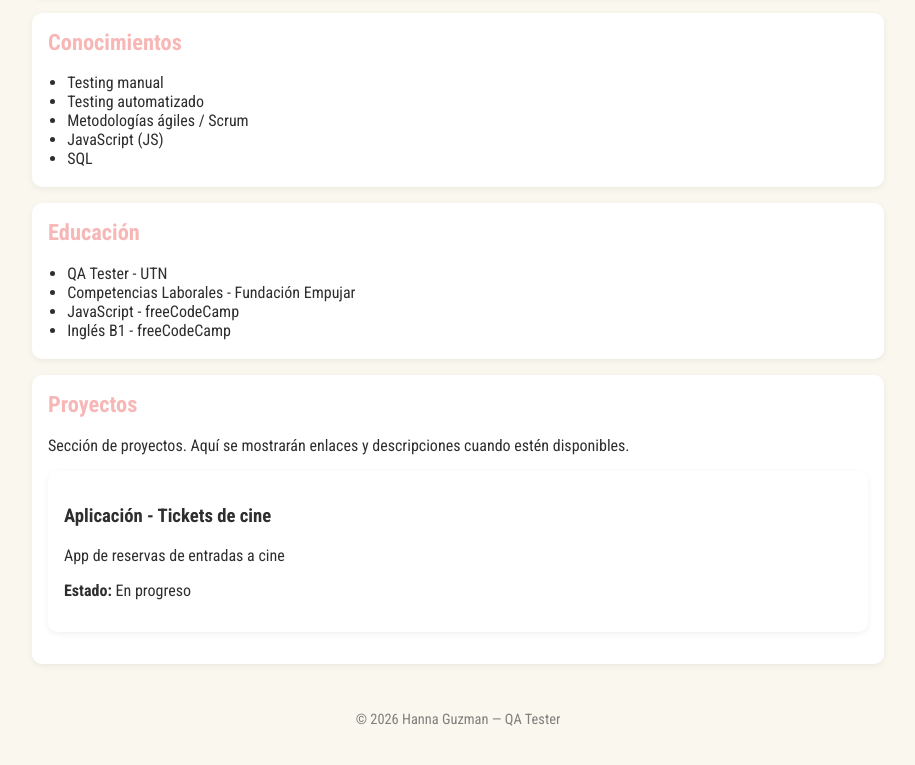
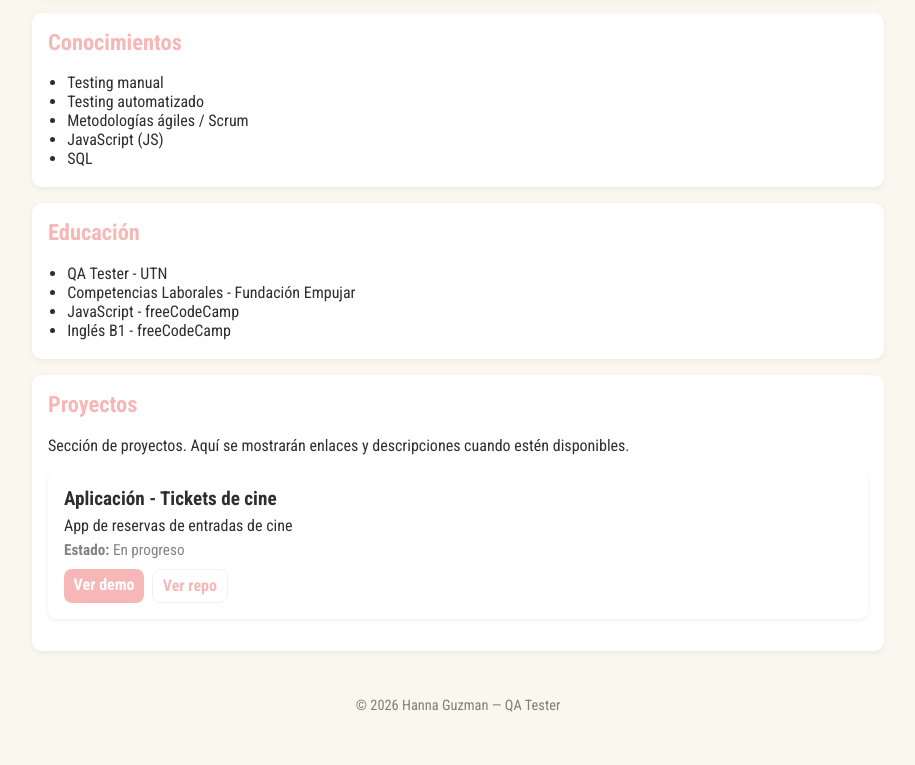
Before and after one commit to hannaguzman/H-Guzman-Portafolio, a plain HTML site: page index.html in a window 1280 px wide. Shown: the part 359-1124 px from the top of the page, without its empty margins (182-1097 px from the left). Drawn offline with Linux system fonts and the light colour scheme.

Commit message:
Add demo + repo links for 'Aplicación - Tickets de cine' project

```diff
--- a/index.html
+++ b/index.html
@@ -64,8 +64,13 @@
         <!-- Project entry -->
         <article class="card project-item" aria-labelledby="proj-aplicacion">
           <h3 id="proj-aplicacion">Aplicación - Tickets de cine</h3>
-          <p class="project-desc">App de reservas de entradas a cine</p>
+          <p class="project-desc">App de reservas de entradas de cine</p>
           <p class="project-status"><strong>Estado:</strong> En progreso</p>
+
+          <div class="project-links">
+            <a class="project-link" href="https://aplicacion-ticket-cine.vercel.app/" target="_blank" rel="noopener noreferrer">Ver demo</a>
+            <a class="project-link secondary" href="https://github.com/hannaguzman/Aplicacion-TicketCine" target="_blank" rel="noopener noreferrer">Ver repo</a>
+          </div>
         </article>
 
       </section>
--- a/styles.css
+++ b/styles.css
@@ -42,6 +42,15 @@ dl dt{font-weight:700}
 dl dd{margin:0 0 .5rem 0;color:var(--text-dark)}
 ul{padding-left:1.2rem;margin:.2rem 0;color:var(--text-dark)}
 
+/* Project item specific */
+.project-item h3{margin:0 0 .4rem 0;font-size:1.2rem;color:var(--text-dark);font-weight:700}
+.project-desc{margin:0 0 .4rem 0;color:var(--text-dark)}
+.project-status{margin:0;color:var(--muted);font-size:.95rem}
+.project-links{margin-top:.6rem;display:flex;gap:.5rem}
+.project-link{background:var(--salmon-2);color:white;padding:.4rem .6rem;border-radius:8px;text-decoration:none;font-weight:700}
+.project-link.secondary{background:transparent;color:var(--salmon-2);border:1px solid rgba(0,0,0,0.06);box-shadow:none}
+.project-link:focus{outline:3px solid rgba(247,183,183,.45);outline-offset:2px}
+
 /* Footer */
 .site-footer{text-align:center;color:var(--muted);padding:1rem 0;font-size:.9rem}
 
```
